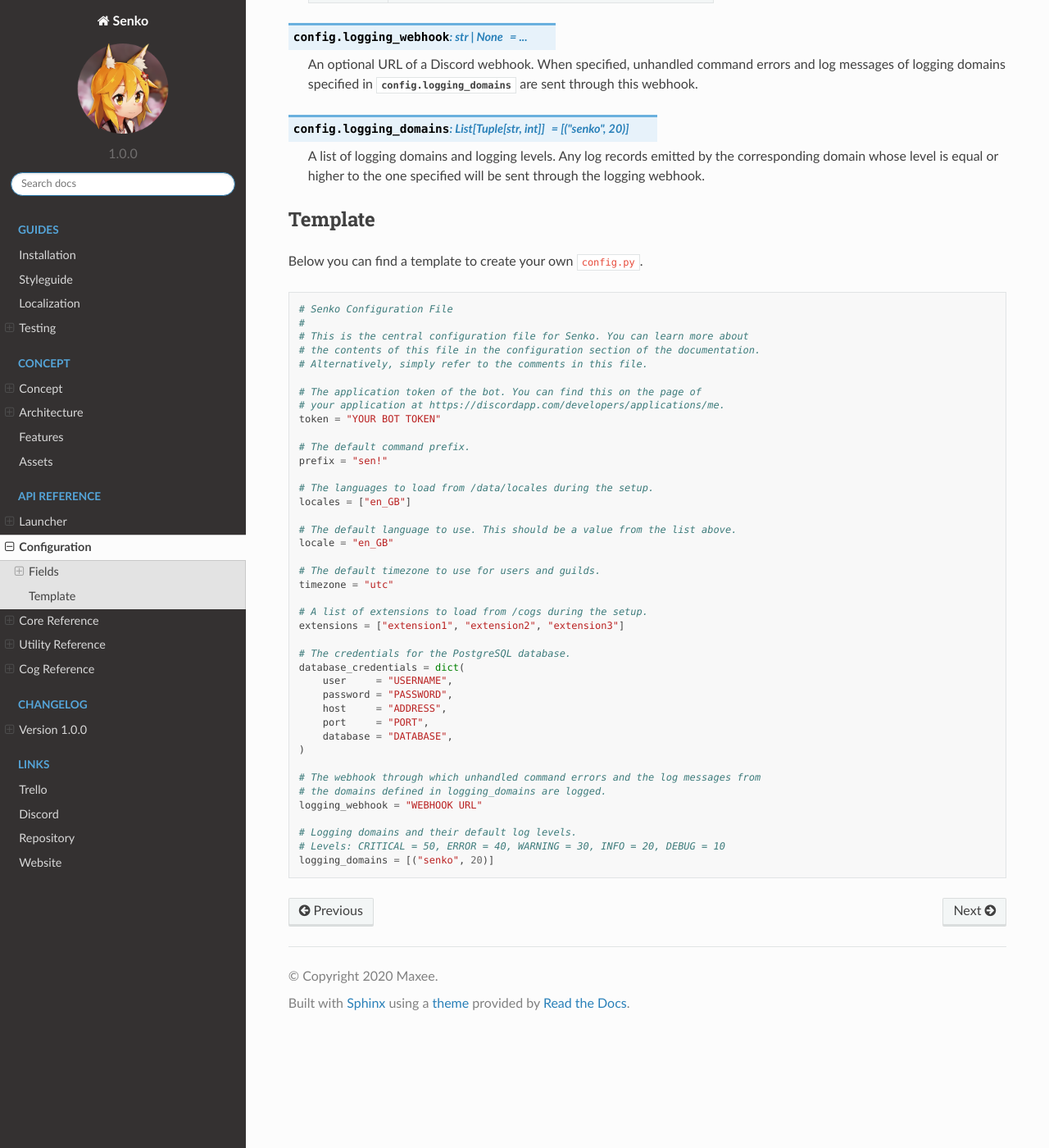
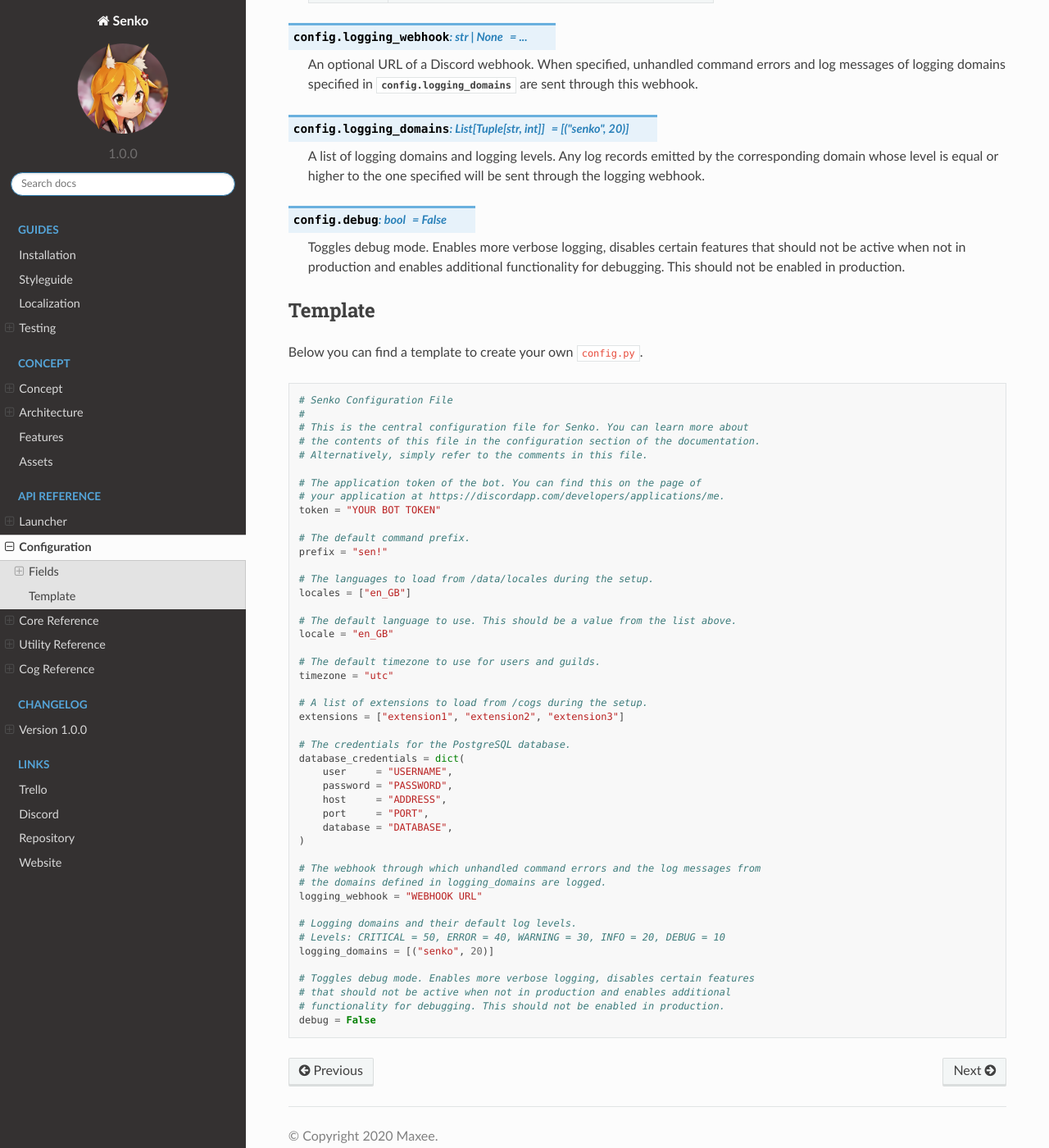
Before and after one commit to thatoneolib/senko, a Sphinx documentation site: the page built from docs/source/api/config.rst, in a window 1280 px wide and 1400 px high, scrolled down 1184 px. Shown: the whole window at 82% size. Built offline with Sphinx 7.4.7 and the Read the Docs theme 2.0.0, drawn with Linux system fonts in a browser that asks for light colours.

Commit message:
Add config.debug

```diff
--- a/docs/source/api/config.rst
+++ b/docs/source/api/config.rst
@@ -80,6 +80,14 @@ Fields
     by the corresponding domain whose level is equal or higher to the one
     specified will be sent through the logging webhook.
 
+.. data:: config.debug
+    :type: bool
+    :value: False
+
+    Toggles debug mode. Enables more verbose logging, disables certain features
+    that should not be active when not in production and enables additional
+    functionality for debugging. This should not be enabled in production.
+
 Template
 ********
 
@@ -128,3 +136,8 @@ Below you can find a template to create your own ``config.py``.
     # Logging domains and their default log levels.
     # Levels: CRITICAL = 50, ERROR = 40, WARNING = 30, INFO = 20, DEBUG = 10
     logging_domains = [("senko", 20)]
+
+    # Toggles debug mode. Enables more verbose logging, disables certain features
+    # that should not be active when not in production and enables additional
+    # functionality for debugging. This should not be enabled in production.
+    debug = False
--- a/launch.py
+++ b/launch.py
@@ -54,8 +54,10 @@ class Launcher:
         root = logging.getLogger()
         root.setLevel(logging.INFO)
 
-        for domain, level in config.logging_domains:
-            logging.getLogger(domain).setLevel(level)
+        if config.debug:
+            logging.getLogger("senko").setLevel(logging.DEBUG)
+        else:
+            logging.getLogger("senko").setLevel(logging.INFO)
 
         logging.getLogger("discord").setLevel(logging.WARNING)
         logging.getLogger("discord.http").setLevel(logging.WARNING)
```
